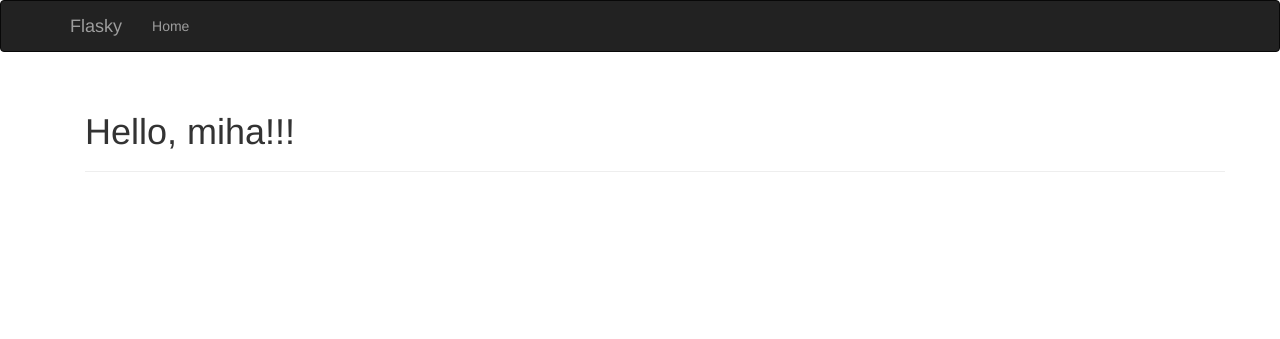
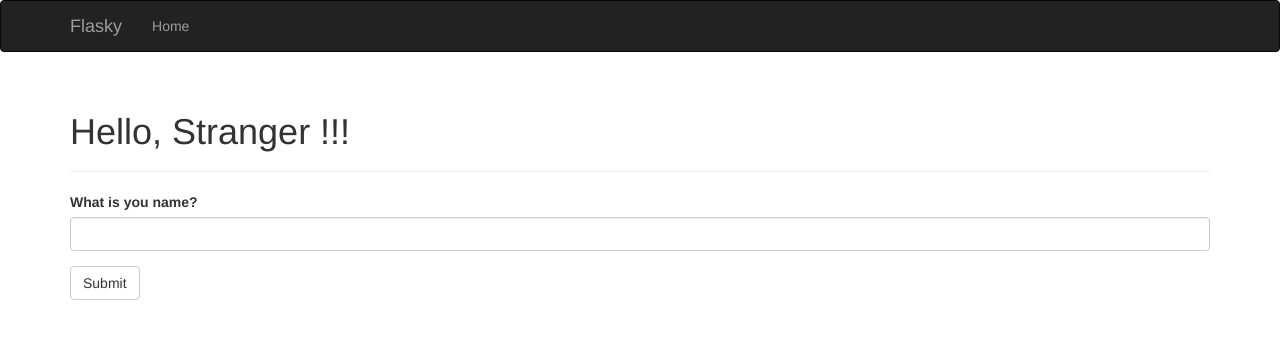
Before and after one commit to druidich/MySite, a Flask app: page / in a window 1280 px wide. Shown: the top 339 px of the page. Run offline with Flask 2, Linux system fonts and the light colour scheme; some libraries are stand-ins or nearby versions.

Commit message:
начальный костяк сайта разобрана работа с формами и датами

```diff
--- a/MySite.py
+++ b/MySite.py
@@ -1,16 +1,32 @@
 from flask import Flask, request, make_response, redirect, abort, render_template
 from flask.ext.script import Manager
 from flask.ext.bootstrap import Bootstrap
+from flask.ext.moment import Moment
+from datetime import datetime
+from config import secretKey
+from TestForm import TestForm
 
 app = Flask(__name__)
 manager = Manager(app)
 bootstrap = Bootstrap(app)
+moment = Moment(app)
+app.config['SECRET_KEY'] = secretKey
 
 
-@app.route('/')
-def hello_world():
-    return render_template("user.html",
-                           name='miha')
+# @app.route('/')
+# def hello_world():
+#     return render_template("TestTime.html",
+#                            current_time=datetime.utcnow(),
+#                            name='miha')
+
+@app.route('/', methods=['GET', 'POST'])
+def index():
+    name = None
+    form = TestForm()
+    if form.validate_on_submit():
+        name = form.name.data
+        form.name.data = ''
+    return render_template('test.html', form=form, name=name)
 
 
 @app.errorhandler(404)
@@ -20,6 +36,8 @@ def page_not_found(e):
 
 @app.errorhandler(500)
 def internal_server_error(e):
-    return render_template('500.html'),500
+    return render_template('500.html'), 500
+
+
 if __name__ == '__main__':
-    app.run()
+    app.run(debug=True)
--- /dev/null
+++ b/TestForm.py
@@ -0,0 +1,8 @@
+from flask.ext.wtf import Form
+from wtforms import StringField, SubmitField
+from wtforms.validators import Required
+
+
+class TestForm(Form):
+    name = StringField('What is you name?', validators=[Required()])
+    submit = SubmitField('Submit')
--- /dev/null
+++ b/config.py
@@ -0,0 +1 @@
+secretKey = 'hardToguessString'
--- /dev/null
+++ b/templates/test.html
@@ -0,0 +1,14 @@
+{% extends 'base.html' %}
+{% import "bootstrap/wtf.html" as wtf %}
+
+{% block title %}Flasky{% endblock %}
+
+{% block page_content %}
+    <div class="page-header">
+        <h1>Hello,
+            {% if name %} {{ name }}
+            {% else %} Stranger
+            {% endif %}!!!</h1>
+    </div>
+    {{ wtf.quick_form(form) }}
+{% endblock %}
```
Also changed, not shown: templates/TestTime.html (added, +11 -0 lines), templates/base.html (indentation only).
